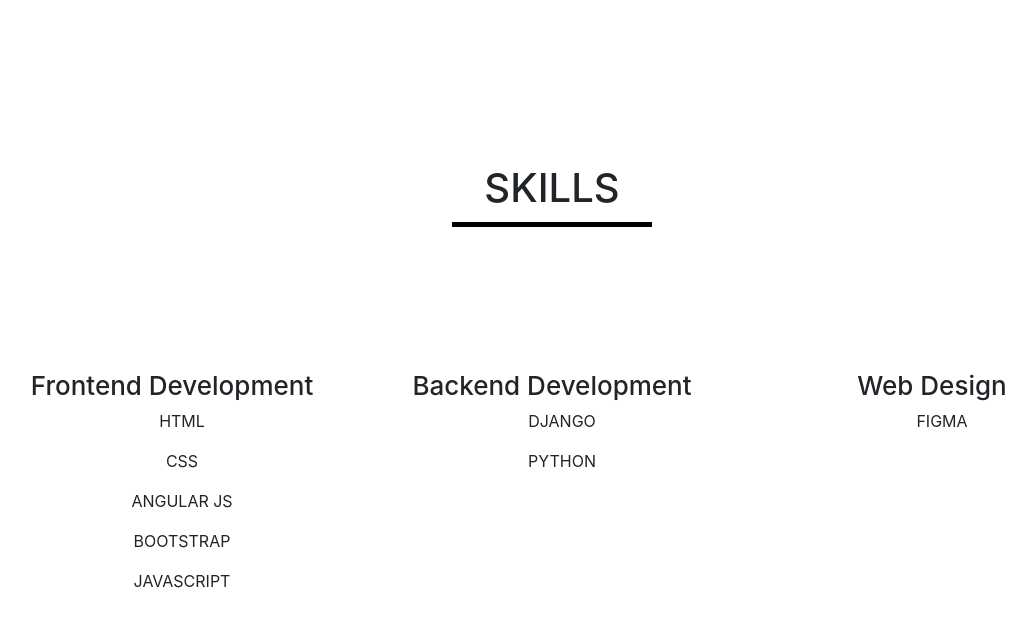
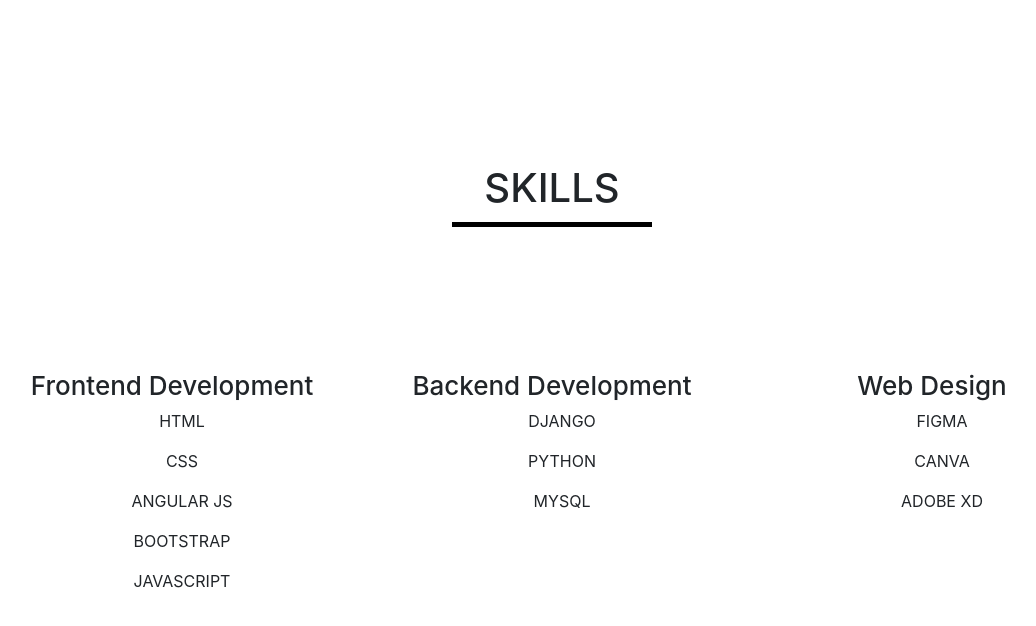
Before and after one commit to mohamedrinsan/Personal-Website, a plain HTML site: page index.html in a window 1280 px wide. Shown: the part 1636-2262 px from the top of the page, without its empty margins (88-1124 px from the left). Drawn offline with nearby package versions, Linux system fonts and the light colour scheme.

Commit message:
thirdcommit

```diff
--- a/index.html
+++ b/index.html
@@ -59,6 +59,7 @@
                 <div class="col-md-6">
                     <h1 class="promo-title">Hi,I'am Rinsan</h1>
                     <p class="promo-p">Fullstack Web Developer</p>
+                    <p class="promo-p">& Web Designer</p>
                     <p class="promo-pp">High level experience in web design and <br> development knowledge,producing <br> quality work</p>
                 </div>
                 <div class="col-md-6 text-center">
@@ -126,10 +127,13 @@
                     <h2>Backend Development</h2>
                     <P>DJANGO</P>
                     <P>PYTHON</P>
+                    <P>MYSQL</P>
                 </div>
                 <div class="col-sm-4">
                     <h2>Web Design</h2>
                     <P>FIGMA</P>
+                    <P>CANVA</P>
+                    <P>ADOBE XD</P>
                 </div>
             </div>
         </div>
```
